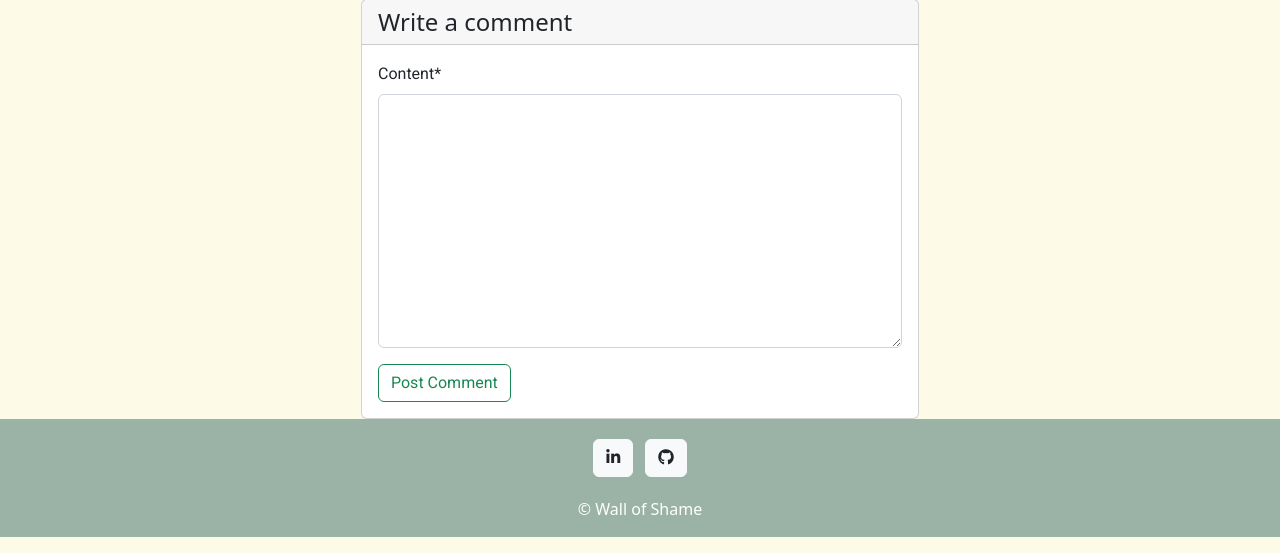
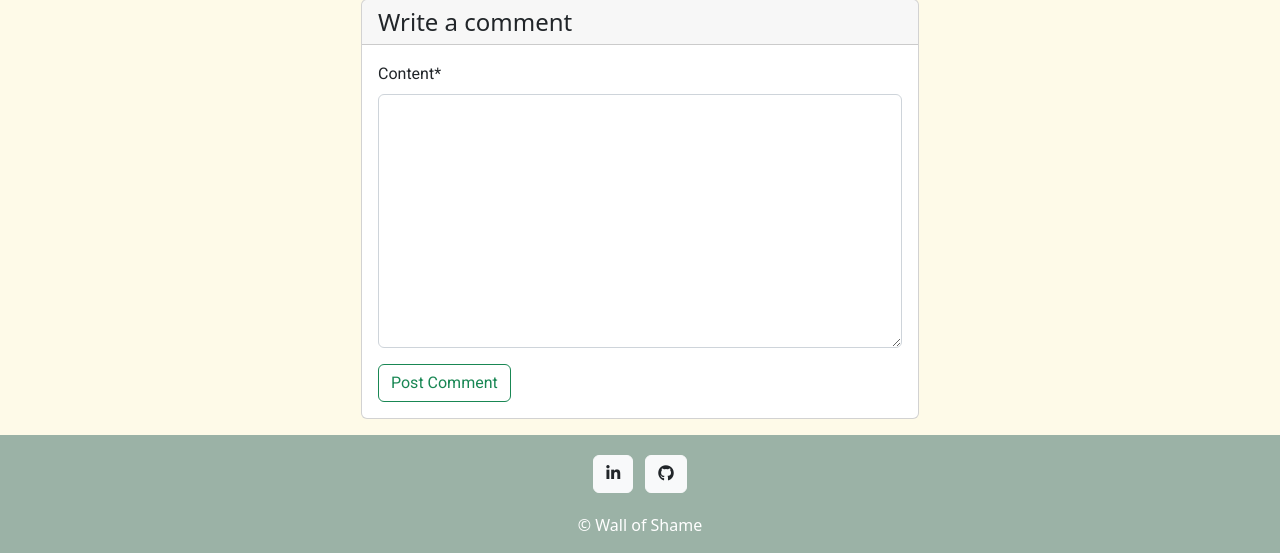
Before and after one commit to bakrydiarra/Wall_of-Shame, a Django app: template templates/persona_detail.html in a window 1280 px wide. Shown: the part 634-1187 px from the top of the page. Run offline with Django 3.2, Linux system fonts and the light colour scheme; the template is opened without the code that fills it: values that come from a table or form of the project are taken from there, others are empty; the visitor is signed in with stand-in values (Sample User, id 1); some libraries are stand-ins or nearby versions.

Commit message:
Style: margin comment form

```diff
--- a/templates/persona_detail.html
+++ b/templates/persona_detail.html
@@ -89,7 +89,7 @@ Persona Detail
 </h3>
 
 {% if user.is_authenticated %}
-<div class="card mx-auto mtb-3 w-50">
+<div class="card mx-auto my-3 w-50">
   <h4 class="card-header">Write a comment</h4>
   <div class="card-body">
     <form method="post">
@@ -101,7 +101,7 @@ Persona Detail
 </div>
 
 {%endif%}
-<!-- Show comments fomr oldest to newest -->
+<!-- Show comments from oldest to newest -->
 {% for comment in comments %}
 <div class="card mx-auto my-3 w-50">
 
```
